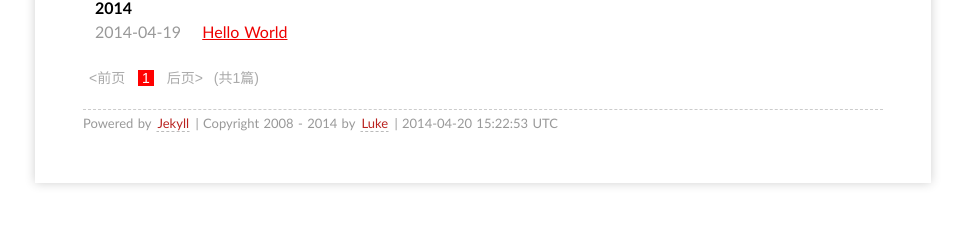
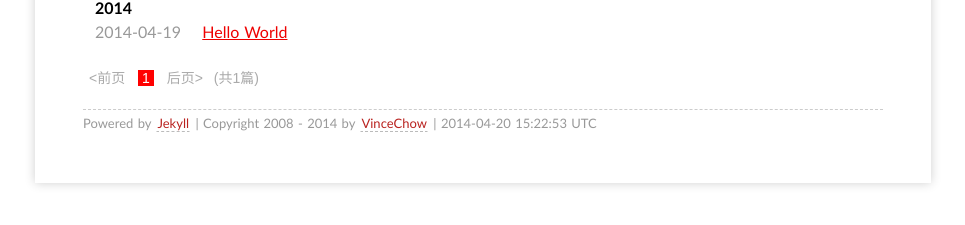
Before and after one commit to chaosstar/chaosstar.github.io, a Jekyll site: the page built from index.html, in a window 1280 px wide. Shown: the part 212-437 px from the top of the page, without its empty margins (157-1122 px from the left). Built offline with Jekyll 4.4.1, drawn with Linux system fonts in a browser that asks for light colours; Markdown is read by kramdown in place of the engine named in the settings; the list of posts is cut into pages by our own code.

Commit message:
default.html

```diff
--- a/_layouts/default.html
+++ b/_layouts/default.html
@@ -35,7 +35,7 @@
       </div>
 
     <footer>
-        <p><small>Powered by <a href="https://github.com/mojombo/jekyll">Jekyll</a> | Copyright 2008 - {{site.time | date:"%Y"}} by <a href="http://geeklu.com/about/">Luke</a> | <span class="label label-info">{{site.time | date:"%Y-%m-%d %H:%M:%S %Z"}}</span></small></p>
+        <p><small>Powered by <a href="https://github.com/mojombo/jekyll">Jekyll</a> | Copyright 2008 - {{site.time | date:"%Y"}} by <a href="http://learnerror.com/about/">VinceChow</a> | <span class="label label-info">{{site.time | date:"%Y-%m-%d %H:%M:%S %Z"}}</span></small></p>
     </footer>
 
     </div>
```
